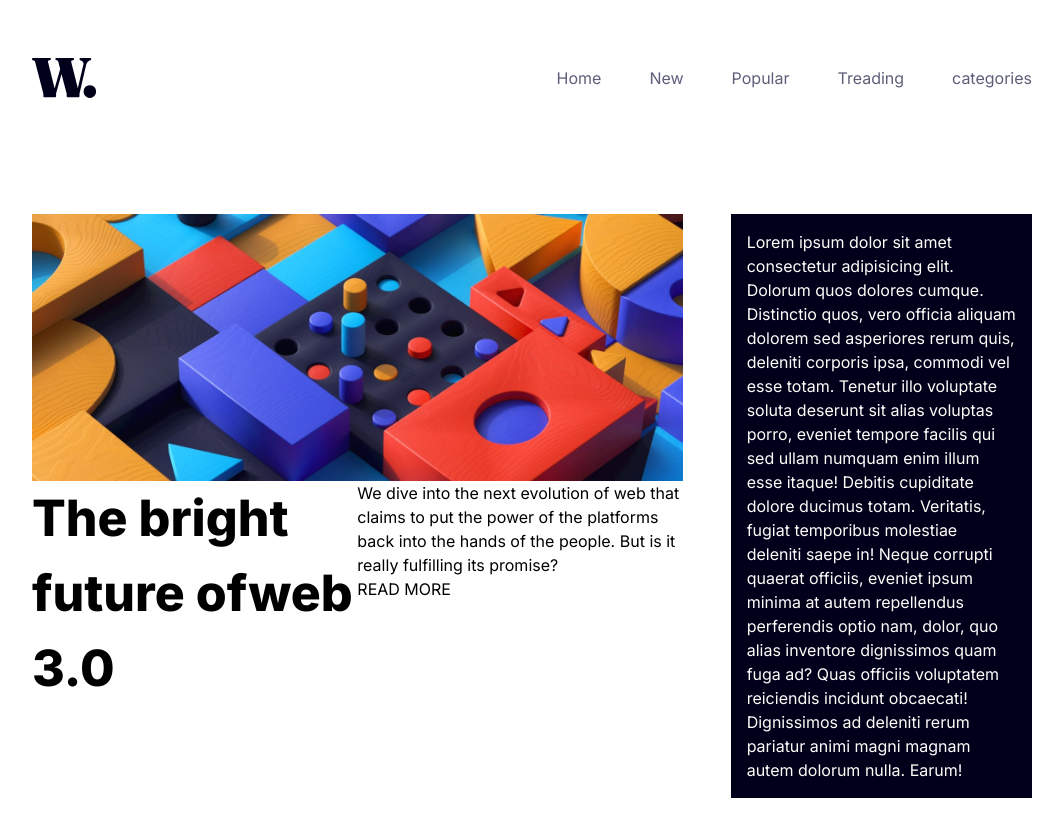
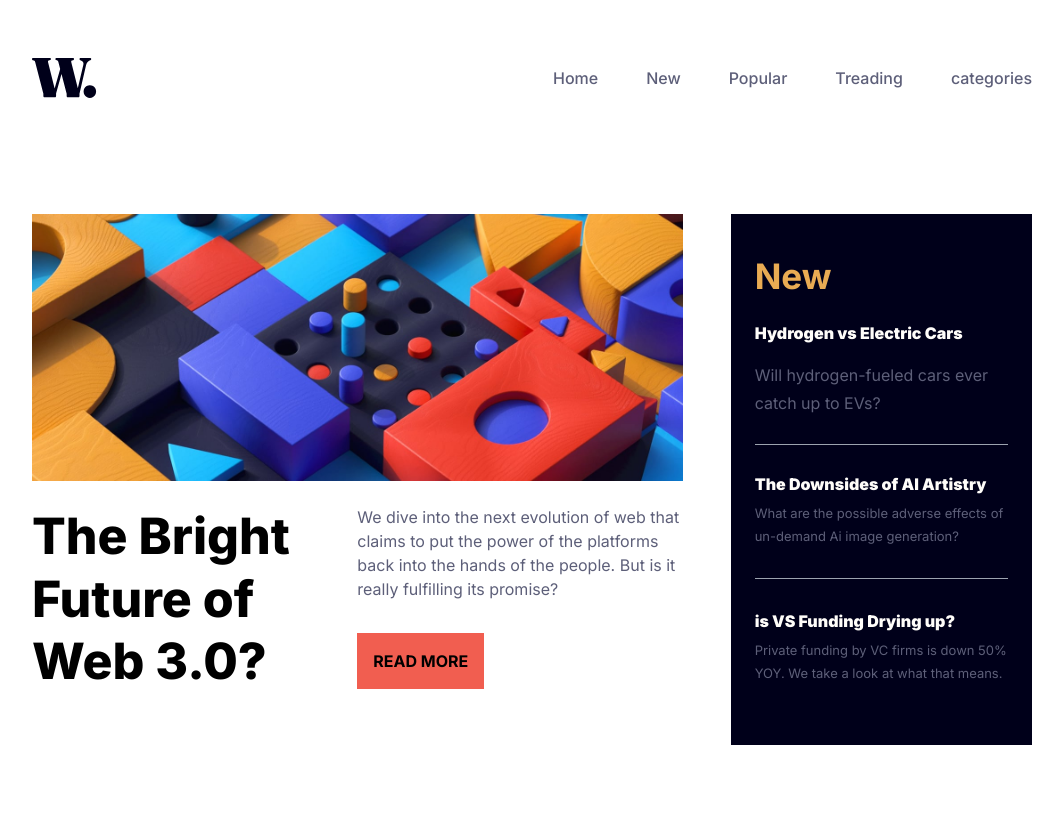
Before and after one commit to LeoTosqo/new-home-page, a plain HTML site: page index.html in a window 1280 px wide. Shown: the whole page, without its empty margins (108-1171 px from the left). After the commit the page ends 803 px from the top, so only its background shows below. Drawn offline with nearby package versions, Linux system fonts and the light colour scheme.

Commit message:
main,footer

```diff
--- a/index.html
+++ b/index.html
@@ -17,7 +17,7 @@
           extend: {
             colors: {
               grayishBlue: "hsl(233, 8%, 79%)",
-              SoftBrange: "hsl(35, 77%, 62%)",
+              SoftOrange: "hsl(35, 77%, 62%)",
               SoftRed: "hsl(5, 85%, 63%)",
               OffWhite: "hsl(36, 100%, 99%)",
               DarkGrayishBlue: "hsl(236, 13%, 42%)",
@@ -35,19 +35,21 @@
   <body class="font-Inter">
     <!-- Nav -->
     <nav
-      class="container mx-auto p-[20px] lg:py-[58px] lg:px-[140px] flex justify-between items-center"
+      class="container mx-auto p-[10px] lg:py-[58px] lg:px-[140px] flex justify-between items-center"
     >
       <div>
+        <!-- </nav-logo> -->
         <img src="assets/dan.logo.svg" alt="logo" />
       </div>
-      <!-- </nav-logo> -->
-      <ul class="hidden md:flex gap-12 font-[400] text-DarkGrayishBlue">
+
+      <ul class="hidden md:flex gap-12 font-[500] text-DarkGrayishBlue">
         <li class="hover:text-SoftRed cursor-pointer">Home</li>
         <li class="hover:text-SoftRed cursor-pointer">New</li>
         <li class="hover:text-SoftRed cursor-pointer">Popular</li>
         <li class="hover:text-SoftRed cursor-pointer">Treading</li>
         <li class="hover:text-SoftRed cursor-pointer">categories</li>
       </ul>
+
       <!-- menu -->
       <div class="md:hidden">
         <img src="assets/dan8 icon-menu.svg" alt="menu-icon" />
@@ -56,7 +58,7 @@
     <!-- main -->
     <main class="container mx-auto p-[20px] lg:py-[58px] lg:px-[140px]">
       <!-- main section -->
-      <section class="lg:grid grid-cols-3 gap-12" >
+      <section class="lg:grid grid-cols-3 gap-12">
         <!-- section-1  -->
         <section class="col-span-2">
           <!-- div-1  -->
@@ -73,22 +75,43 @@
             />
           </div>
           <!-- div-2  -->
-          <div class="lg:grid grid-cols-2">
-            <h1 class="font-[800] text-[36px] md:text-[50px]">The bright future ofweb 3.0</h1>
-            <div>
-              <p>
+          <div class="lg:grid grid-cols-2 my-6">
+            <h1 class="font-[800] text-[45px] md:text-[50px] leading-tight ">
+              The Bright Future of Web 3.0?
+            </h1>
+            <div class="test-DarkGrayistBlue mb-8">
+              <p class="text-DarkGrayishBlue mb-8">
                 We dive into the next evolution of web that claims to put the
                 power of the platforms back into the hands of the people. But is
                 it really fulfilling its promise?
               </p>
-              <button>READ MORE</button>
+              <button class="bg-SoftRed hover:bg-VeryDarkBlue hover:text-OffWhite hover:cursor-pointer p-4 tracking:[8px] font-[700]">READ MORE</button>
             </div>
-
           </div>
         </section>
         <!-- section-2  -->
-        <section class="bg-VeryDarkBlue text-OffWhite p-4">
-            <p>Lorem ipsum dolor sit amet consectetur adipisicing elit. Dolorum quos dolores cumque. Distinctio quos, vero officia aliquam dolorem sed asperiores rerum quis, deleniti corporis ipsa, commodi vel esse totam. Tenetur illo voluptate soluta deserunt sit alias voluptas porro, eveniet tempore facilis qui sed ullam numquam enim illum esse itaque! Debitis cupiditate dolore ducimus totam. Veritatis, fugiat temporibus molestiae deleniti saepe in! Neque corrupti quaerat officiis, eveniet ipsum minima at autem repellendus perferendis optio nam, dolor, quo alias inventore dignissimos quam fuga ad? Quas officiis voluptatem reiciendis incidunt obcaecati! Dignissimos ad deleniti rerum pariatur animi magni magnam autem dolorum nulla. Earum! </p>
+        <section class="bg-VeryDarkBlue p-6 ">
+          <div>
+          <h1 class="text-SoftOrange font-bold text-[35px] py-3">New</h1>
+          <h3 class="font-[900] text-OffWhite hover:text-SoftOrange py-[6px]">Hydrogen vs Electric Cars</h3>
+          <p class="text-[13px]text- text-DarkGrayishBlue py-[10px] leading-[1.8]">Will hydrogen-fueled cars ever catch up to EVs?</p>
+          </div>
+          <hr class="border-t-1 border-gray-400 my-4">
+          <div class=" py-[5px] ">
+            <h3 class="font-[900] text-OffWhite hover:text-SoftOrange py-[6px]">The Downsides of AI Artistry</h3>
+            <p class="text-[13px] text-DarkGrayishBlue leading-[1.8]">
+              What are the possible adverse effects of un-demand Ai image
+              generation?
+            </p>
+          </div>
+          <hr class="border-t-1 border-gray-400 my-6">
+          <div>
+            <h2 class="font-[900] text-OffWhite hover:text-SoftOrange py-[6px]">is VS Funding Drying up?</h2>
+            <p class="text-[13px] text-DarkGrayishBlue leading-[1.8] ">
+              Private funding by VC firms is down 50% YOY. We take a look at
+              what that means.
+            </p>
+          </div>
         </section>
       </section>
     </main>
```
